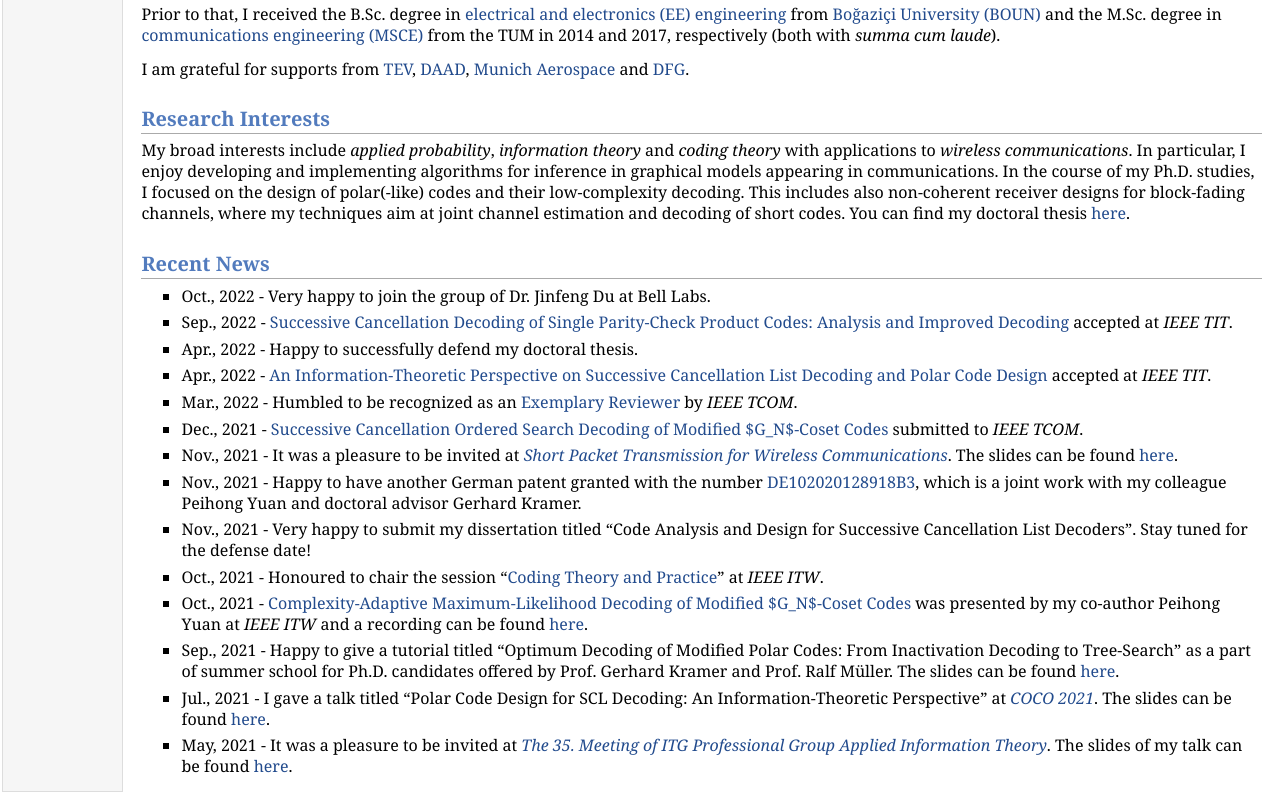
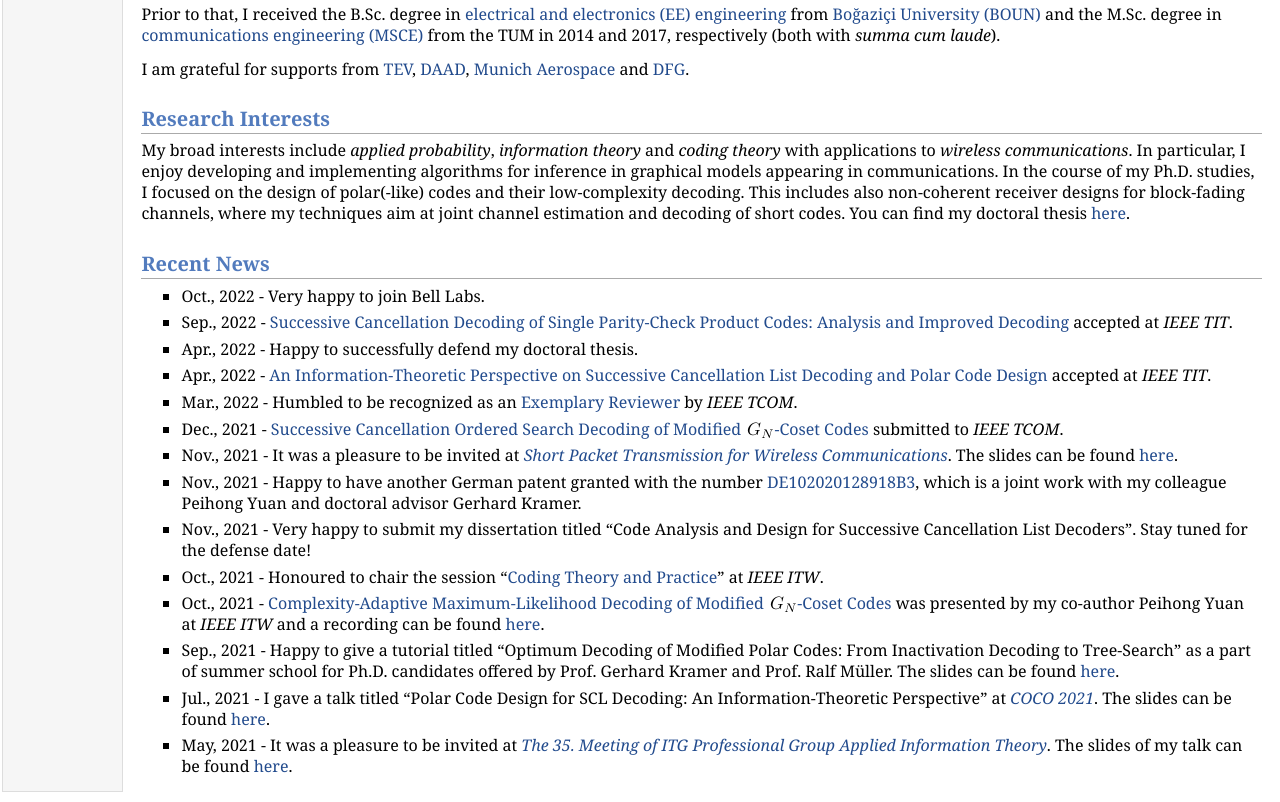
Before and after one commit to mcemilcoskun/mcemilcoskun.github.io, a plain HTML site: page index.html in a window 1280 px wide. Shown: the part 417-1219 px from the top of the page. Drawn offline with Linux system fonts and the light colour scheme.

Commit message:
Add files via upload

```diff
--- a/index.html
+++ b/index.html
@@ -38,7 +38,7 @@ Email: <a href="mailto:mustafa.coskun@nokia.com">mustafa.coskun@nokia.com</a></p
 <p>My broad interests include <i>applied probability</i>, <i>information theory</i> and <i>coding theory</i> with applications to <i>wireless communications</i>. In particular, I enjoy developing and implementing algorithms for inference in graphical models appearing in communications. In the course of my Ph.D. studies, I focused on the design of polar(-like) codes and their low-complexity decoding. This includes also non-coherent receiver designs for block-fading channels, where my techniques aim at joint channel estimation and decoding of short codes. You can find my doctoral thesis <a href="https://mediatum.ub.tum.de/doc/1633761/1633761.pdf">here</a>.</p>
 <h2>Recent News</h2>
 <ul>
-<li><p>Oct., 2022 - Very happy to join the group of Dr. Jinfeng Du at Bell Labs.</p>
+<li><p>Oct., 2022 - Very happy to join Bell Labs.</p>
 </li>
 <li><p>Sep., 2022 - <a href="https://ieeexplore.ieee.org/abstract/document/9895265">Successive Cancellation Decoding of Single Parity-Check Product Codes: Analysis and Improved Decoding</a> accepted at <i>IEEE TIT</i>.</p>
 </li>
@@ -48,7 +48,7 @@ Email: <a href="mailto:mustafa.coskun@nokia.com">mustafa.coskun@nokia.com</a></p
 </li>
 <li><p>Mar., 2022 - Humbled to be recognized as an <a href="Mustafa.pdf">Exemplary Reviewer</a> by <i>IEEE TCOM</i>.</p>
 </li>
-<li><p>Dec., 2021 - <a href="https://arxiv.org/abs/2112.10735">Successive Cancellation Ordered Search Decoding of Modified $G_N$-Coset Codes</a> submitted to <i>IEEE TCOM</i>.</p>
+<li><p>Dec., 2021 - <a href="https://arxiv.org/abs/2112.10735">Successive Cancellation Ordered Search Decoding of Modified <img class="eq" src="eqs/6162965092953700589-130.png" alt="G_N" style="vertical-align: -3px" />-Coset Codes</a> submitted to <i>IEEE TCOM</i>.</p>
 </li>
 <li><p>Nov., 2021 - It was a pleasure to be invited at <a href="https://www.gdr-isis.fr/index.php/reunion/465/"><i>Short Packet Transmission for Wireless Communications</i></a>. The slides can be found <a href="https://mediatum.ub.tum.de/doc/1647406/ynlc9okxen4vwctulmc2ez3ih.short_paris_mcc.pdf">here</a>.</p>
 </li>
@@ -58,7 +58,7 @@ Email: <a href="mailto:mustafa.coskun@nokia.com">mustafa.coskun@nokia.com</a></p
 </li>
 <li><p>Oct., 2021 - Honoured to chair the session &ldquo;<a href="https://www.itw2021.org/session/2265/papers">Coding Theory and Practice</a>&rdquo; at <i>IEEE ITW</i>.</p>
 </li>
-<li><p>Oct., 2021 - <a href="https://arxiv.org/abs/2105.04048">Complexity-Adaptive Maximum-Likelihood Decoding of Modified $G_N$-Coset Codes</a> was presented by my co-author Peihong Yuan at <i>IEEE ITW</i> and a recording can be found <a href="https://www.itw2021.org/paper/complexity-adaptive-maximum-likelihood-decoding-modified-gn-coset-codes">here</a>.</p>
+<li><p>Oct., 2021 - <a href="https://arxiv.org/abs/2105.04048">Complexity-Adaptive Maximum-Likelihood Decoding of Modified <img class="eq" src="eqs/6162965092953700589-130.png" alt="G_N" style="vertical-align: -3px" />-Coset Codes</a> was presented by my co-author Peihong Yuan at <i>IEEE ITW</i> and a recording can be found <a href="https://www.itw2021.org/paper/complexity-adaptive-maximum-likelihood-decoding-modified-gn-coset-codes">here</a>.</p>
 </li>
 <li><p>Sep., 2021 - Happy to give a tutorial titled &ldquo;Optimum Decoding of Modified Polar Codes: From Inactivation Decoding to Tree-Search&rdquo; as a part of summer school for Ph.D. candidates offered by Prof. Gerhard Kramer and Prof. Ralf Müller. The slides can be found <a href="ferienakademie_mcc.pdf">here</a>.</p>
 </li>
```
